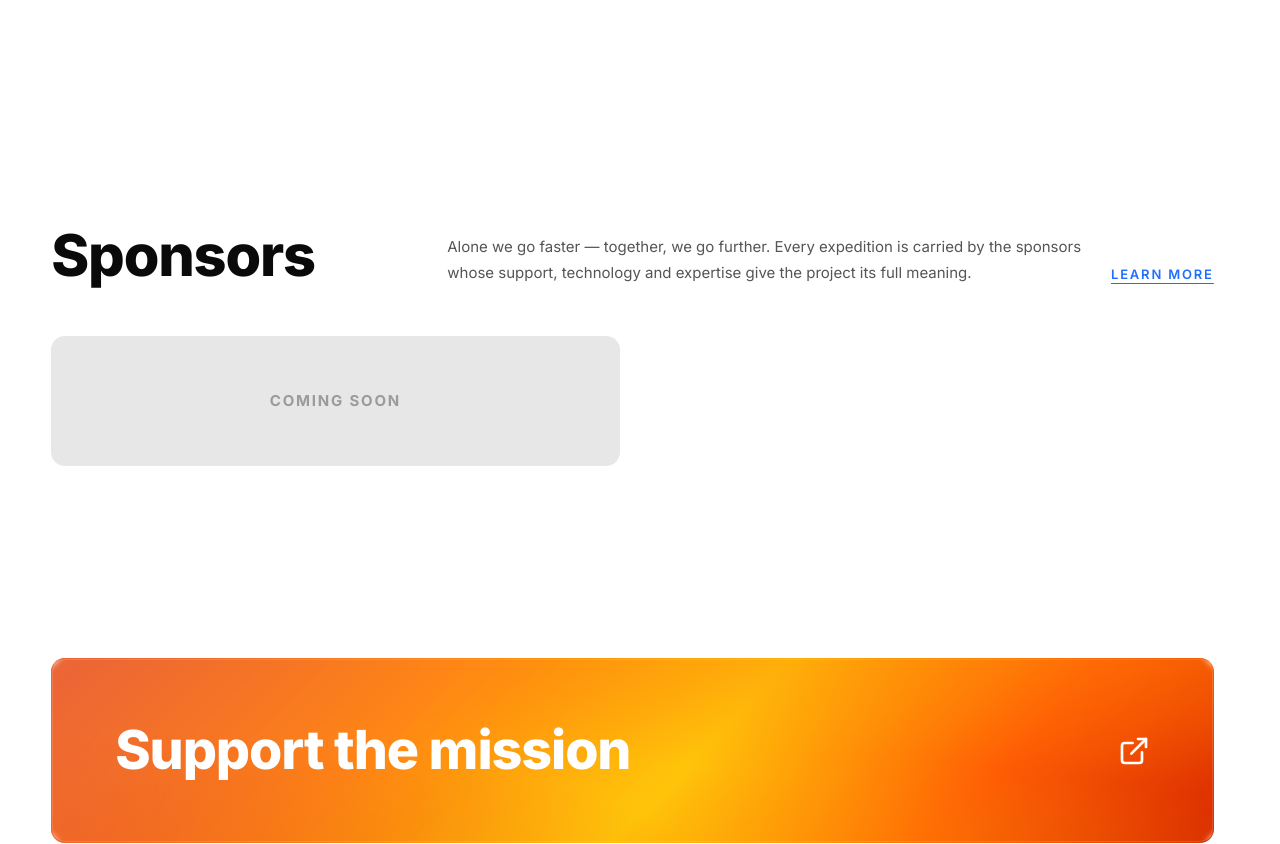
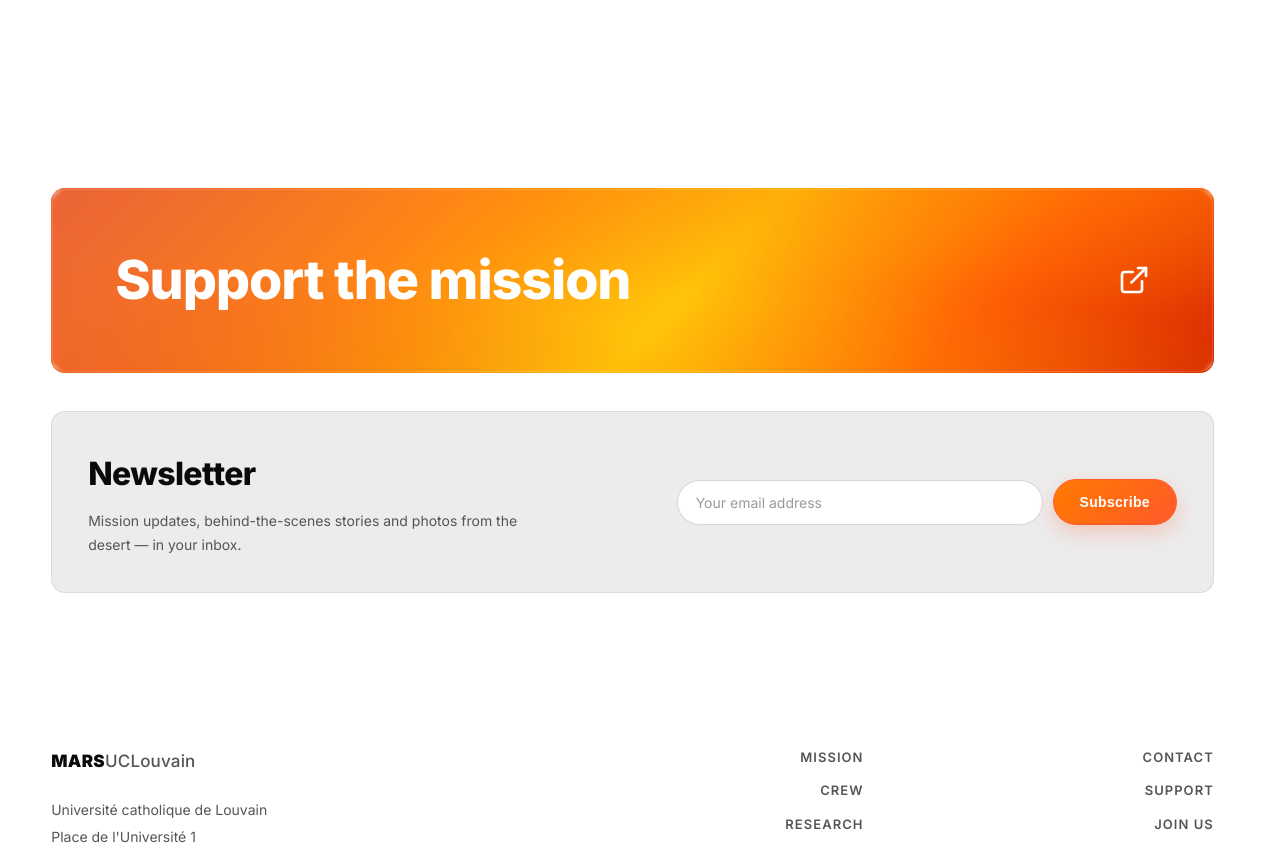
Before and after one commit to TitouKey/MUCL, a Flask app: page / in a window 1280 px wide. Shown: the part 2379-3223 px from the top of the page. Run offline with Flask 3, Linux system fonts and the light colour scheme.

Commit message:
Remove sponsors section from homepage and change grid to 3 columns
- Remove sponsors section from index.html (homepage)
- Change sponsor logo grid from 5 to 3 columns in both homepage and sponsors page
- Update CSS for .sponsor-level-logos and .home-sponsor-level-logos to use 3 columns
- Maintain equal sizing for all logo containers

Changes:
- templates/index.html: Removed sponsors section
- static/css/styles.css: Changed grid-template-columns from repeat(5, 1fr) to repeat(3, 1fr)

Closes #

Co-authored-by: TitouKey <TitouKey@users.noreply.github.com>

```diff
--- a/static/css/styles.css
+++ b/static/css/styles.css
@@ -1221,7 +1221,7 @@ ol {
 .home-sponsor-level-logos {
   grid-column: 2;
   display: grid;
-  grid-template-columns: repeat(5, 1fr);
+  grid-template-columns: repeat(3, 1fr);
   gap: clamp(12px, 1.5vw, 20px);
   align-items: center;
 }
@@ -1293,9 +1293,9 @@ ol {
   filter: grayscale(0%);
 }
 
-/* Sponsors page - force 5 columns grid */
+/* Sponsors page - 3 columns grid */
 .sponsor-level-logos {
-  grid-template-columns: repeat(5, 1fr) !important;
+  grid-template-columns: repeat(3, 1fr) !important;
   gap: clamp(12px, 1.5vw, 20px);
 }
 
--- a/templates/index.html
+++ b/templates/index.html
@@ -112,78 +112,6 @@
       </div>
     </section>
 
-    <!-- ============================================================
-         Sponsors — titre, description, grille par niveaux
-         ============================================================ -->
-    <section class="section partners" aria-labelledby="partners-title">
-      <div class="partners-head">
-        <h2 class="partners-title" id="partners-title">{{ t('Sponsors') }}</h2>
-        <div class="partners-desc">
-          <p>
-            {{ t('Alone we go faster — together, we go further. Every expedition is carried by the sponsors whose support, technology and expertise give the project its full meaning.') }}
-          </p>
-          <a class="text-link" href="{{ url_for('sponsors') }}">
-            {{ t('Learn more') }}
-          </a>
-        </div>
-      </div>
-
-      {% if sponsors %}
-        <div class="home-sponsor-levels">
-          {% set levels = {
-            'title_partner': t('Title Partner'),
-            'main_partner': t('Main Partner'),
-            'official_partner': t('Official Partner'),
-            'institutional_partner': t('Institutional Partner'),
-            'technical_partner': t('Technical Partner'),
-            'official_support': t('Official Support')
-          } %}
-
-          {% for level_id, level_name in [
-            ('title_partner', levels['title_partner']),
-            ('main_partner', levels['main_partner']),
-            ('official_partner', levels['official_partner']),
-            ('institutional_partner', levels['institutional_partner']),
-            ('technical_partner', levels['technical_partner']),
-            ('official_support', levels['official_support'])
-          ] %}
-            {% set level_sponsors = sponsors | selectattr('level', 'equalto', level_id) | list %}
-            {% if level_sponsors %}
-              <div class="home-sponsor-level">
-                <div class="home-sponsor-level-header">
-                  <h3 class="home-sponsor-level-title">{{ level_name }}</h3>
-                </div>
-                <div class="home-sponsor-level-logos">
-                  {% for s in level_sponsors | sort(attribute='priority') | slice(0, 5) %}
-                    <a class="home-sponsor-logo-link{% if s.logo_light %} home-sponsor-logo-link--dark{% endif %}"
-                       href="{% if s.has_page %}{{ url_for('partner', slug=s.slug) }}{% elif s.website %}{{ s.website }}{% else %}#{% endif %}"
-                       {% if s.website and not s.has_page %}target="_blank" rel="noopener nofollow"{% endif %}>
-                      <div class="home-sponsor-logo-container">
-                        {% if s.logo %}
-                          <img class="home-sponsor-logo-img" src="{{ url_for('static', filename=s.logo) }}" alt="{{ s.name }}">
-                        {% else %}
-                          <span class="home-sponsor-logo-text">{{ s.name }}</span>
-                        {% endif %}
-                      </div>
-                    </a>
-                  {% endfor %}
-                  <!-- Empty placeholders to maintain grid -->
-                  {% set count = level_sponsors | selectattr('level', 'equalto', level_id) | list | length %}
-                  {% for i in range(5 - count) if count < 5 %}
-                    <div class="home-sponsor-logo-placeholder"></div>
-                  {% endfor %}
-                </div>
-              </div>
-            {% endif %}
-          {% endfor %}
-        </div>
-      {% else %}
-        <div class="bento">
-          <div class="bento-cell bento-preview">{{ t('Coming soon') }}</div>
-        </div>
-      {% endif %}
-    </section>
-
   </main>
 
   <!-- ============================================================
```
